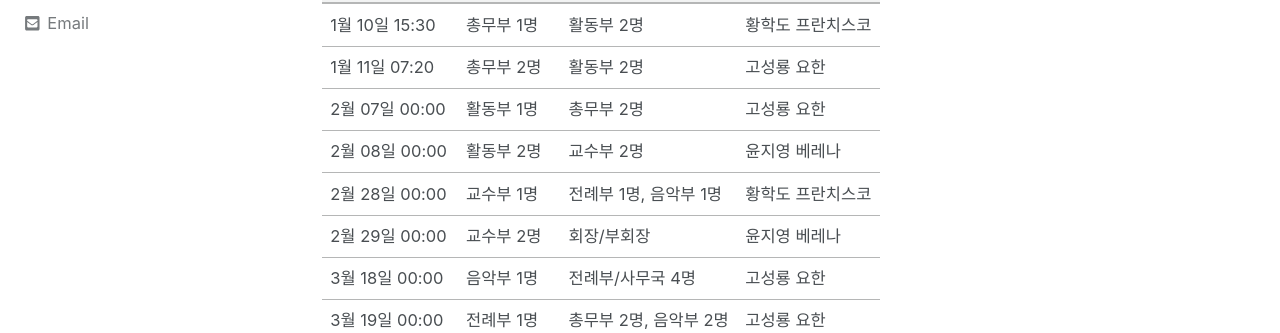
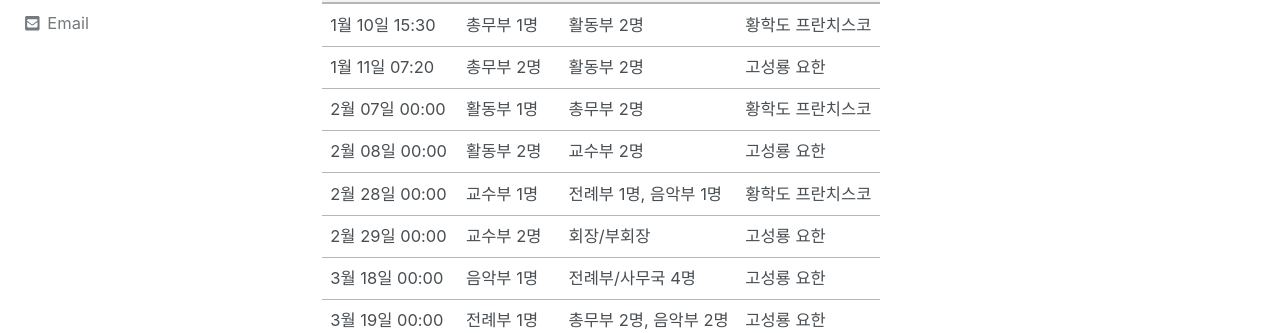
Before and after one commit to meuus/meuus.github.io, a Jekyll site: the page built from _posts/2020-01-09-liturgieplan.md, in a window 1280 px wide and 900 px high. Shown: the part 301-634 px from the top of the window. Built offline with Jekyll 4.4.1, drawn with Linux system fonts in a browser that asks for light colours; cached includes are drawn as plain includes.

Commit message:
correct liturgieplan

```diff
--- a/_posts/2020-01-09-liturgieplan.md
+++ b/_posts/2020-01-09-liturgieplan.md
@@ -11,10 +11,10 @@ tags:
 |:----------|:----------|:----------|:----------|
 | 1월 10일 15:30 &nbsp;&nbsp;|총무부 1명 &nbsp;&nbsp;|활동부 2명 &nbsp;&nbsp;|황학도 프란치스코|
 | 1월 11일 07:20 | 총무부 2명 |  활동부 2명  |고성룡 요한|
-| 2월 07일 00:00 | 활동부 1명 |  총무부 2명  |고성룡 요한|
-| 2월 08일 00:00 | 활동부 2명 |  교수부 2명  |윤지영 베레나|
+| 2월 07일 00:00 | 활동부 1명 |  총무부 2명  |황학도 프란치스코|
+| 2월 08일 00:00 | 활동부 2명 |  교수부 2명  |고성룡 요한|
 | 2월 28일 00:00 | 교수부 1명 |  전례부 1명, 음악부 1명  |황학도 프란치스코|
-| 2월 29일 00:00 | 교수부 2명 |  회장/부회장  |윤지영 베레나|
+| 2월 29일 00:00 | 교수부 2명 |  회장/부회장  |고성룡 요한|
 | 3월 18일 00:00 | 음악부 1명 |  전례부/사무국 4명  |고성룡 요한|
 | 3월 19일 00:00 | 전례부 1명 |  총무부 2명, 음악부 2명 |고성룡 요한|
 | 3월 20일 00:00 | 차수회장   |  교수부 2명, 활동부 2명 |고성룡 요한|
```
